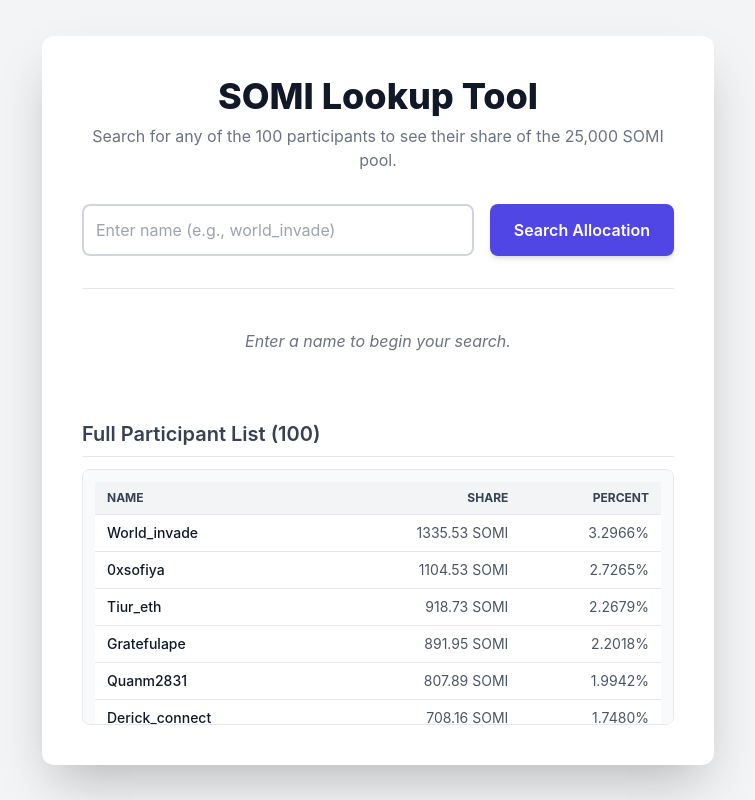
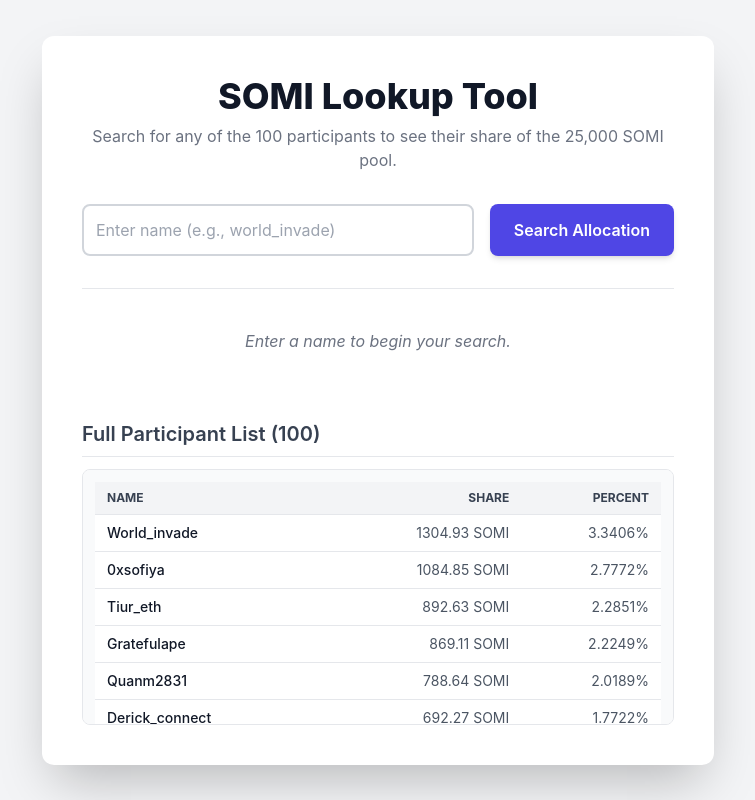
Before and after one commit to Kudabajingan/25D-Top-100-Somniayappers-Checker, a plain HTML site: page index.html in a window 1280 px wide. Shown: the whole page, without its empty margins (262-1017 px from the left). Drawn offline with nearby package versions, Linux system fonts and the light colour scheme.

Commit message:
Update index.html

```diff
--- a/index.html
+++ b/index.html
@@ -85,109 +85,107 @@
     </div>
 
     <script>
-        // Total Pool: 25,000 SOMI
-        // Proportional distribution based on the total of provided percentages
         const ALLOCATIONS = {
-          "world_invade": { "percent": "3.2966%", "share": 1335.53 },
-          "0xsofiya": { "percent": "2.7265%", "share": 1104.53 },
-          "tiur_eth": { "percent": "2.2679%", "share": 918.73 },
-          "gratefulape": { "percent": "2.2018%", "share": 891.95 },
-          "quanm2831": { "percent": "1.9942%", "share": 807.89 },
-          "derick_connect": { "percent": "1.7480%", "share": 708.16 },
-          "kaitoxbt": { "percent": "1.4725%", "share": 596.54 },
-          "ffvv1211": { "percent": "1.4532%", "share": 588.72 },
-          "elphie_l": { "percent": "1.4398%", "share": 583.29 },
-          "jgonzalezferrer": { "percent": "1.3909%", "share": 563.48 },
-          "kudabajingan": { "percent": "1.3402%", "share": 542.94 },
-          "ericclfung": { "percent": "1.3366%", "share": 541.48 },
-          "museowunsaram": { "percent": "1.2962%", "share": 525.12 },
-          "kiksman_": { "percent": "1.1432%", "share": 463.13 },
-          "evilhai88": { "percent": "1.1381%", "share": 461.06 },
-          "mbexbt": { "percent": "1.1356%", "share": 460.05 },
-          "jundokaito": { "percent": "0.9953%", "share": 403.22 },
-          "unbothered9000": { "percent": "0.9208%", "share": 373.04 },
-          "timon_nick": { "percent": "0.8494%", "share": 344.11 },
-          "jife790": { "percent": "0.8471%", "share": 343.18 },
-          "litethex": { "percent": "0.8402%", "share": 340.38 },
-          "crazino87": { "percent": "0.8251%", "share": 334.27 },
-          "promisegamefi": { "percent": "0.8106%", "share": 328.39 },
-          "dreweth": { "percent": "0.7803%", "share": 316.11 },
-          "mr_samuel01": { "percent": "0.7736%", "share": 313.4 },
-          "elvin82el": { "percent": "0.7257%", "share": 293.99 },
-          "teaonax": { "percent": "0.7220%", "share": 292.49 },
-          "layerle0": { "percent": "0.6739%", "share": 272.99 },
-          "favochino23": { "percent": "0.6167%", "share": 249.84 },
-          "blocktvbee": { "percent": "0.5875%", "share": 238.01 },
-          "cjay_btc": { "percent": "0.5862%", "share": 237.49 },
-          "imenlikovaog": { "percent": "0.5702%", "share": 231.01 },
-          "seongmoolee": { "percent": "0.5545%", "share": 224.64 },
-          "desola__xn": { "percent": "0.5541%", "share": 224.48 },
-          "vikking0909": { "percent": "0.5515%", "share": 223.43 },
-          "nojeeet": { "percent": "0.5478%", "share": 221.93 },
-          "jpegbeekind": { "percent": "0.5393%", "share": 218.49 },
-          "tessweb3_": { "percent": "0.5323%", "share": 215.65 },
-          "0x_empire": { "percent": "0.5269%", "share": 213.46 },
-          "cherrycoco_6468": { "percent": "0.5152%", "share": 208.72 },
-          "toylan20": { "percent": "0.4910%", "share": 198.92 },
-          "web3_tree": { "percent": "0.4879%", "share": 197.66 },
-          "thanistarr": { "percent": "0.4859%", "share": 196.85 },
-          "teaonchain": { "percent": "0.4777%", "share": 193.53 },
-          "hyder_nft": { "percent": "0.4697%", "share": 190.29 },
-          "akiraryukyu": { "percent": "0.4599%", "share": 186.32 },
-          "faruuq_1": { "percent": "0.4591%", "share": 185.99 },
-          "zeenatweb3": { "percent": "0.4494%", "share": 182.06 },
-          "otishieu": { "percent": "0.4364%", "share": 176.79 },
-          "vietcong6868": { "percent": "0.4184%", "share": 169.51 },
-          "carlxbt": { "percent": "0.4165%", "share": 168.74 },
-          "ausbro80": { "percent": "0.4117%", "share": 166.79 },
-          "kingcrypt_": { "percent": "0.4064%", "share": 164.64 },
-          "fromnessx": { "percent": "0.4033%", "share": 163.39 },
-          "andrewvas001": { "percent": "0.3968%", "share": 160.75 },
-          "cliff3verse": { "percent": "0.3934%", "share": 159.38 },
-          "ayanahmed83": { "percent": "0.3833%", "share": 155.28 },
-          "artificialsham1": { "percent": "0.3714%", "share": 150.46 },
-          "top_crypto_nft": { "percent": "0.3706%", "share": 150.14 },
-          "enejitrust": { "percent": "0.3678%", "share": 149.0 },
-          "gamingwithives": { "percent": "0.3667%", "share": 148.56 },
-          "yax_republic": { "percent": "0.3642%", "share": 147.55 },
-          "zarafatoluu": { "percent": "0.3630%", "share": 147.06 },
-          "ardemorla": { "percent": "0.3620%", "share": 146.66 },
-          "nftkira_kr": { "percent": "0.3583%", "share": 145.16 },
-          "heistruthx": { "percent": "0.3556%", "share": 144.06 },
-          "only1beniory": { "percent": "0.3473%", "share": 140.7 },
-          "fair005_art": { "percent": "0.3431%", "share": 139.0 },
-          "jude_malak": { "percent": "0.3322%", "share": 134.58 },
-          "vasyl_khlibko": { "percent": "0.3320%", "share": 134.5 },
-          "duongdong_leka": { "percent": "0.3287%", "share": 133.16 },
-          "xakerneo1": { "percent": "0.3185%", "share": 129.03 },
-          "djemmm_eth": { "percent": "0.3169%", "share": 128.38 },
-          "thevput": { "percent": "0.3162%", "share": 128.1 },
-          "big_brosless": { "percent": "0.2955%", "share": 119.72 },
-          "axe9505": { "percent": "0.2951%", "share": 119.55 },
-          "0xrimas": { "percent": "0.2988%", "share": 121.05 },
-          "the_whisper_er": { "percent": "0.2875%", "share": 116.47 },
-          "balt_ik": { "percent": "0.2839%", "share": 115.01 },
-          "haiman_r": { "percent": "0.2836%", "share": 114.89 },
-          "bnvnaz65175": { "percent": "0.2743%", "share": 111.13 },
-          "trucnguyen1409": { "percent": "0.2683%", "share": 108.69 },
-          "0xbandal": { "percent": "0.2638%", "share": 106.87 },
-          "riddlerthecat": { "percent": "0.2524%", "share": 102.25 },
-          "mosolovale98427": { "percent": "0.2504%", "share": 101.44 },
-          "kolcent": { "percent": "0.2373%", "share": 96.14 },
-          "ronaldomen4691": { "percent": "0.2343%", "share": 94.92 },
-          "yappmasterdt": { "percent": "0.2283%", "share": 92.49 },
-          "cryptohubrd": { "percent": "0.2275%", "share": 92.17 },
-          "lovaniceth": { "percent": "0.2229%", "share": 90.31 },
-          "itskkoma": { "percent": "0.2188%", "share": 88.64 },
-          "0xfarmed": { "percent": "0.2178%", "share": 88.24 },
-          "zeno_saputr": { "percent": "0.2175%", "share": 88.12 },
-          "netobliss_web3": { "percent": "0.2107%", "share": 85.36 },
-          "anniemoses01": { "percent": "0.2106%", "share": 85.32 },
-          "thienbinhad": { "percent": "0.2039%", "share": 82.61 },
-          "mycoin68": { "percent": "0.2024%", "share": 82.0 },
-          "vothaithinh102": { "percent": "0.2009%", "share": 81.39 },
-          "tuyendevt": { "percent": "0.2004%", "share": 81.19 },
-          "karn_bored": { "percent": "0.1968%", "share": 79.73 }
+          "world_invade": { "percent": "3.3406%", "share": 1304.93 },
+          "0xsofiya": { "percent": "2.7772%", "share": 1084.85 },
+          "tiur_eth": { "percent": "2.2851%", "share": 892.63 },
+          "gratefulape": { "percent": "2.2249%", "share": 869.11 },
+          "quanm2831": { "percent": "2.0189%", "share": 788.64 },
+          "derick_connect": { "percent": "1.7722%", "share": 692.27 },
+          "kaitoxbt": { "percent": "1.4630%", "share": 571.49 },
+          "ffvv1211": { "percent": "1.4600%", "share": 570.32 },
+          "elphie_l": { "percent": "1.4525%", "share": 567.39 },
+          "jgonzalezferrer": { "percent": "1.3974%", "share": 545.86 },
+          "kudabajingan": { "percent": "1.3151%", "share": 513.72 },
+          "museowunsaram": { "percent": "1.3023%", "share": 508.72 },
+          "ericclfung": { "percent": "1.2944%", "share": 505.63 },
+          "kiksman_": { "percent": "1.1405%", "share": 445.51 },
+          "evilhai88": { "percent": "1.1370%", "share": 444.14 },
+          "mbexbt": { "percent": "1.1306%", "share": 441.64 },
+          "jundokaito": { "percent": "0.9734%", "share": 380.24 },
+          "unbothered9000": { "percent": "0.8971%", "share": 350.43 },
+          "litethex": { "percent": "0.8557%", "share": 334.26 },
+          "jife790": { "percent": "0.8539%", "share": 333.56 },
+          "timon_nick": { "percent": "0.8389%", "share": 327.7 },
+          "crazino87": { "percent": "0.8273%", "share": 323.17 },
+          "dreweth": { "percent": "0.7998%", "share": 312.42 },
+          "promisegamefi": { "percent": "0.7828%", "share": 305.78 },
+          "mr_samuel01": { "percent": "0.7569%", "share": 295.67 },
+          "elvin82el": { "percent": "0.7233%", "share": 282.54 },
+          "teaonax": { "percent": "0.7151%", "share": 279.34 },
+          "layerle0": { "percent": "0.6562%", "share": 256.33 },
+          "blocktvbee": { "percent": "0.6323%", "share": 246.99 },
+          "cherrycoco_6468": { "percent": "0.6288%", "share": 245.63 },
+          "favochino23": { "percent": "0.6195%", "share": 241.99 },
+          "cjay_btc": { "percent": "0.5994%", "share": 234.14 },
+          "web3_tree": { "percent": "0.5838%", "share": 228.05 },
+          "imenlikovaog": { "percent": "0.5686%", "share": 222.11 },
+          "nojeeet": { "percent": "0.5679%", "share": 221.84 },
+          "seongmoolee": { "percent": "0.5588%", "share": 218.28 },
+          "desola__xn": { "percent": "0.5551%", "share": 216.84 },
+          "vikking0909": { "percent": "0.5542%", "share": 216.49 },
+          "0x_empire": { "percent": "0.5294%", "share": 206.8 },
+          "tessweb3_": { "percent": "0.5291%", "share": 206.68 },
+          "jpegbeekind": { "percent": "0.5250%", "share": 205.08 },
+          "ausbro80": { "percent": "0.4773%", "share": 186.45 },
+          "teaonchain": { "percent": "0.4753%", "share": 185.67 },
+          "toylan20": { "percent": "0.4741%", "share": 185.2 },
+          "thanistarr": { "percent": "0.4735%", "share": 184.96 },
+          "hyder_nft": { "percent": "0.4712%", "share": 184.06 },
+          "akiraryukyu": { "percent": "0.4621%", "share": 180.51 },
+          "faruuq_1": { "percent": "0.4499%", "share": 175.74 },
+          "zeenatweb3": { "percent": "0.4438%", "share": 173.36 },
+          "nftkira_kr": { "percent": "0.4394%", "share": 171.64 },
+          "otishieu": { "percent": "0.4367%", "share": 170.59 },
+          "vietcong6868": { "percent": "0.4199%", "share": 164.02 },
+          "carlxbt": { "percent": "0.4153%", "share": 162.23 },
+          "kingcrypt_": { "percent": "0.4076%", "share": 159.22 },
+          "fromnessx": { "percent": "0.4051%", "share": 158.24 },
+          "cliff3verse": { "percent": "0.3886%", "share": 151.8 },
+          "andrewvas001": { "percent": "0.3870%", "share": 151.17 },
+          "eeelistar": { "percent": "0.3806%", "share": 148.67 },
+          "artificialsham1": { "percent": "0.3731%", "share": 145.74 },
+          "top_crypto_nft": { "percent": "0.3717%", "share": 145.2 },
+          "ayanahmed83": { "percent": "0.3697%", "share": 144.42 },
+          "enejitrust": { "percent": "0.3680%", "share": 143.75 },
+          "yax_republic": { "percent": "0.3659%", "share": 142.93 },
+          "gamingwithives": { "percent": "0.3646%", "share": 142.42 },
+          "ardemorla": { "percent": "0.3629%", "share": 141.76 },
+          "zarafatoluu": { "percent": "0.3578%", "share": 139.77 },
+          "heistruthx": { "percent": "0.3565%", "share": 139.26 },
+          "only1beniory": { "percent": "0.3489%", "share": 136.29 },
+          "vasyl_khlibko": { "percent": "0.3313%", "share": 129.42 },
+          "duongdong_leka": { "percent": "0.3272%", "share": 127.81 },
+          "fair005_art": { "percent": "0.3262%", "share": 127.42 },
+          "jude_malak": { "percent": "0.3235%", "share": 126.37 },
+          "0xbandal": { "percent": "0.3221%", "share": 125.82 },
+          "thevput": { "percent": "0.3177%", "share": 124.1 },
+          "xakerneo1": { "percent": "0.3037%", "share": 118.63 },
+          "big_brosless": { "percent": "0.3000%", "share": 117.19 },
+          "djemmm_eth": { "percent": "0.2998%", "share": 117.11 },
+          "axe9505": { "percent": "0.2933%", "share": 114.57 },
+          "0xrimas": { "percent": "0.2903%", "share": 113.4 },
+          "the_whisper_er": { "percent": "0.2858%", "share": 111.64 },
+          "balt_ik": { "percent": "0.2814%", "share": 109.92 },
+          "haiman_r": { "percent": "0.2776%", "share": 108.44 },
+          "bnvnaz65175": { "percent": "0.2681%", "share": 104.73 },
+          "trucnguyen1409": { "percent": "0.2641%", "share": 103.17 },
+          "riddlerthecat": { "percent": "0.2495%", "share": 97.46 },
+          "mosolovale98427": { "percent": "0.2469%", "share": 96.45 },
+          "ronaldomen4691": { "percent": "0.2339%", "share": 91.37 },
+          "kolcent": { "percent": "0.2325%", "share": 90.82 },
+          "cryptohubrd": { "percent": "0.2283%", "share": 89.18 },
+          "yappmasterdt": { "percent": "0.2282%", "share": 89.14 },
+          "itskkoma": { "percent": "0.2198%", "share": 85.86 },
+          "zeno_saputr": { "percent": "0.2116%", "share": 82.66 },
+          "anniemoses01": { "percent": "0.2111%", "share": 82.46 },
+          "lovaniceth": { "percent": "0.2108%", "share": 82.34 },
+          "0xfarmed": { "percent": "0.2105%", "share": 82.23 },
+          "netobliss_web3": { "percent": "0.2073%", "share": 80.98 },
+          "thienbinhad": { "percent": "0.2048%", "share": 80.0 },
+          "vothaithinh102": { "percent": "0.2044%", "share": 79.84 },
+          "mycoin68": { "percent": "0.2033%", "share": 79.41 },
+          "tm_uchal": { "percent": "0.1939%", "share": 75.74 }
         };
 
         const participantInput = document.getElementById('participantName');
```
